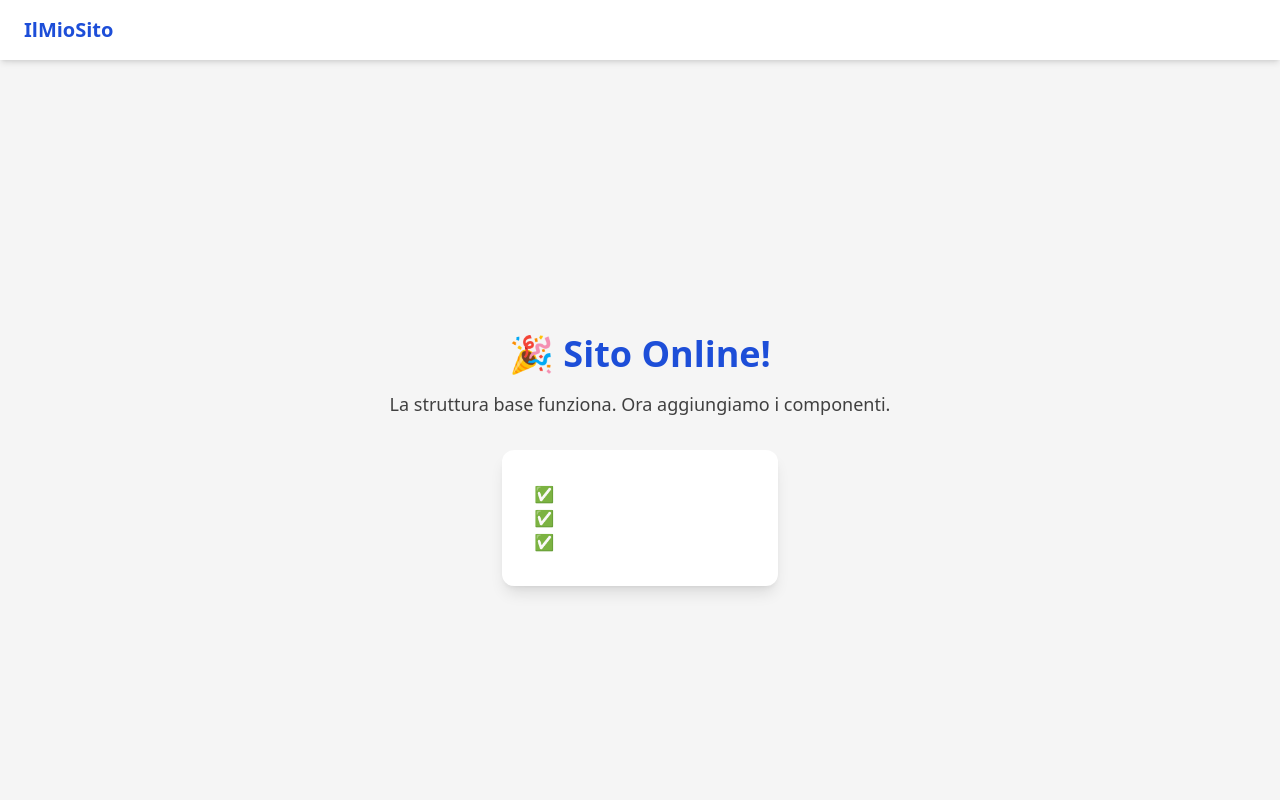
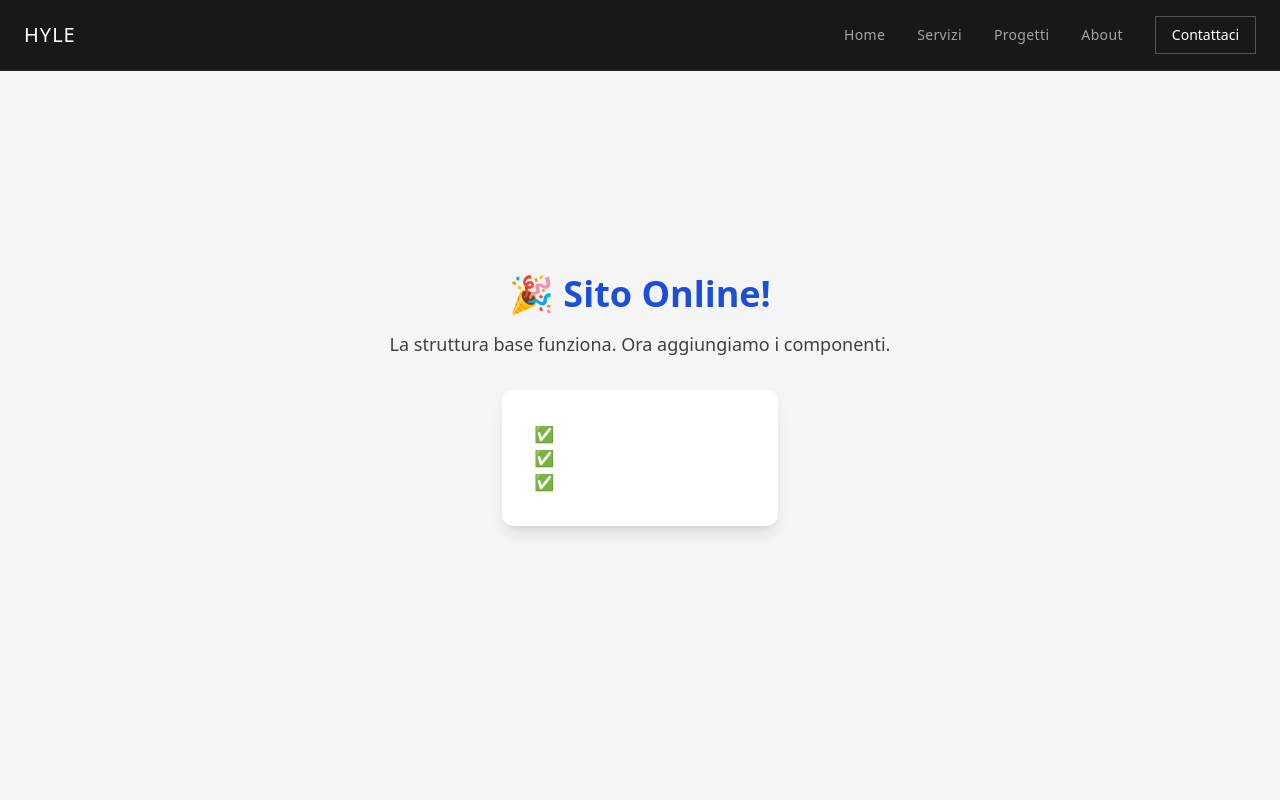
Before and after one commit to paologua/hyle-studio-new, a Next.js app: page / in a window 1280 px wide. Shown: the top 800 px of the page. Built offline with nearby package versions, Linux system fonts and the light colour scheme.

Commit message:
Update Navigation.tsx

```diff
--- a/components/Navigation.tsx
+++ b/components/Navigation.tsx
@@ -1,20 +1,83 @@
-export default function Navigation() {
+'use client'
+
+import { useState } from 'react'
+import Link from 'next/link'
+
+const Navigation = () => {
+  const [isOpen, setIsOpen] = useState(false)
+
+  const navItems = [
+    { name: 'Home', href: '/' },
+    { name: 'Servizi', href: '/servizi' },
+    { name: 'Progetti', href: '/progetti' },
+    { name: 'About', href: '/about' },
+  ]
+
   return (
-    <nav className="bg-white shadow-md py-4 px-6 sticky top-0 z-50">
-      <div className="container mx-auto flex justify-between items-center">
-        <a href="/" className="text-xl font-bold text-blue-700">
-          IlMioSito
-        </a>
-        <div className="space-x-6 hidden md:flex">
-          <a href="/" className="hover:text-blue-600 font-medium">Home</a>
-          <a href="/about" className="hover:text-blue-600 font-medium">Chi siamo</a>
-          <a href="/services" className="hover:text-blue-600 font-medium">Servizi</a>
-          <a href="/contact" className="hover:text-blue-600 font-medium">Contatti</a>
+    <nav className="fixed top-0 w-full z-50 bg-black/90 backdrop-blur-sm border-b border-gray-800">
+      <div className="container mx-auto px-6 py-4">
+        <div className="flex items-center justify-between">
+          {/* Logo */}
+          <Link href="/" className="text-xl font-light tracking-wider hover:text-gray-300 transition-colors">
+            HYLE
+          </Link>
+
+          {/* Desktop Menu - Nascondi su mobile */}
+          <div className="hidden md:flex items-center space-x-8">
+            {navItems.map((item) => (
+              <Link
+                key={item.name}
+                href={item.href}
+                className="text-gray-400 hover:text-white transition-colors text-sm tracking-wide"
+              >
+                {item.name}
+              </Link>
+            ))}
+            <Link
+              href="/#contact"
+              className="px-4 py-2 border border-gray-600 text-sm hover:border-white hover:text-white transition-colors"
+            >
+              Contattaci
+            </Link>
+          </div>
+
+          {/* Mobile Menu Button - Mostra solo su mobile */}
+          <button
+            className="md:hidden text-gray-400 hover:text-white"
+            onClick={() => setIsOpen(!isOpen)}
+            aria-label="Menu"
+          >
+            <span className="text-xl">{isOpen ? '✕' : '☰'}</span>
+          </button>
         </div>
-        <button className="md:hidden text-blue-700">
-          ☰
-        </button>
+
+        {/* Mobile Menu */}
+        {isOpen && (
+          <div className="md:hidden mt-4 pb-4 border-t border-gray-800 pt-4">
+            <div className="flex flex-col space-y-4">
+              {navItems.map((item) => (
+                <Link
+                  key={item.name}
+                  href={item.href}
+                  className="text-gray-400 hover:text-white transition-colors py-2 text-lg"
+                  onClick={() => setIsOpen(false)}
+                >
+                  {item.name}
+                </Link>
+              ))}
+              <Link
+                href="/#contact"
+                className="px-4 py-3 border border-gray-600 text-center hover:border-white hover:text-white transition-colors mt-4"
+                onClick={() => setIsOpen(false)}
+              >
+                Contattaci
+              </Link>
+            </div>
+          </div>
+        )}
       </div>
     </nav>
-  );
+  )
 }
+
+export default Navigation
```
